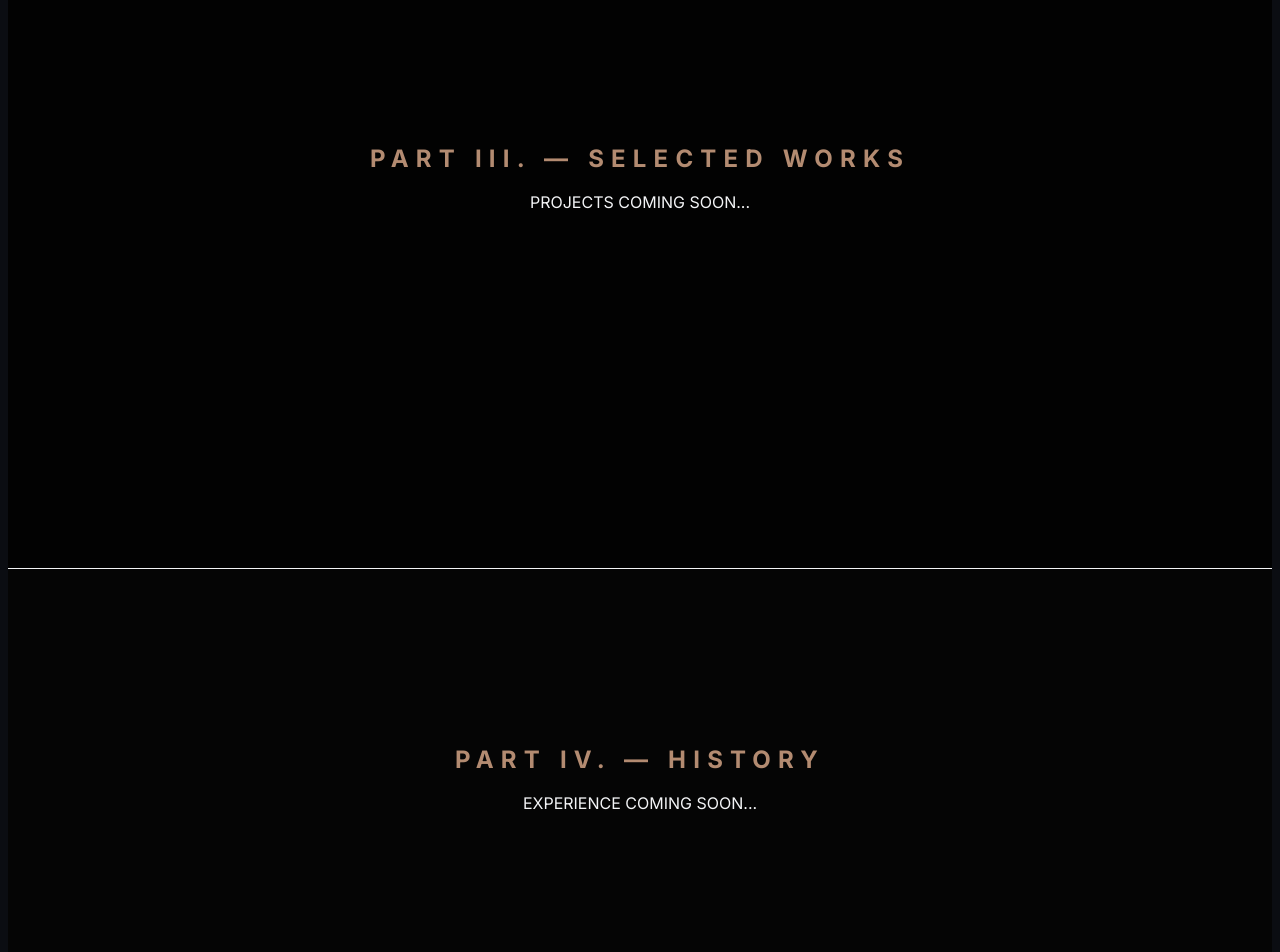
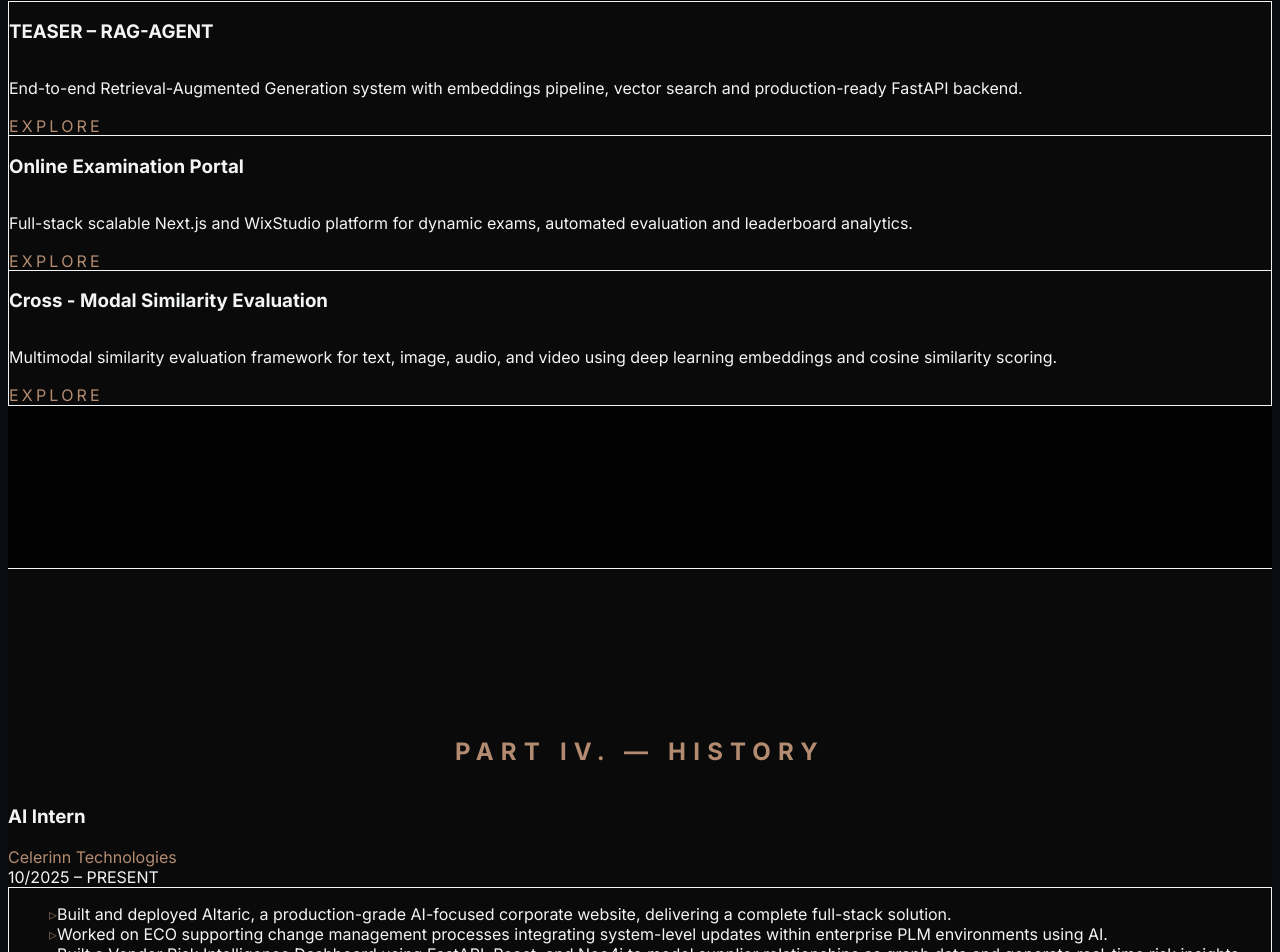
Before and after one commit to Vatshal-Venkat/portfolio, a Next.js app: page / in a window 1280 px wide. Shown: the part 1842-2794 px from the top of the page. Built offline with nearby package versions, Linux system fonts and the light colour scheme.

Commit message:
Added Projects

```diff
--- a/src/app/page.tsx
+++ b/src/app/page.tsx
@@ -1,4 +1,6 @@
 import Hero from "@/components/Hero";
+import ProjectsGrid from "@/components/ProjectsGrid";
+import ExperienceList from "@/components/ExperienceList";
 
 export default function Home() {
   return (
@@ -13,7 +15,7 @@ export default function Home() {
       {/*
         ABOUT SECTION
       */}
-      <section id="about" className="min-h-screen py-24 flex items-center justify-center text-white relative z-10 border-t border-white/5 bg-[#050505]">
+      <section id="about" className="min-h-screen py-24 flex items-center justify-center text-white relative z-10 border-t border-white/5 bg-[#0a0a0a]">
         <div className="max-w-4xl px-8 text-center">
           <h2 className="text-[#B38B71] text-xs font-bold tracking-[0.3em] uppercase mb-6">Part II. — The Architect</h2>
           <p className="text-xl md:text-3xl text-white/80 font-semibold leading-relaxed tracking-wide">
@@ -24,17 +26,19 @@ export default function Home() {
       </section>
 
       {/*
-        EXPERIENCE & PROJECTS SECTIONS
-        (Placeholders ready for further styling)
+        PROJECTS SECTION
       */}
-      <section id="projects" className="min-h-screen py-24 flex flex-col items-center justify-center text-white border-t border-white/5 bg-[#020202]">
-        <h2 className="text-[#B38B71] text-xs font-bold tracking-[0.3em] uppercase mb-12">Part III. — Selected Works</h2>
-        <div className="text-white/40 text-sm tracking-widest uppercase">Projects Coming Soon...</div>
+      <section id="projects" className="min-h-screen py-32 flex flex-col items-center justify-center text-white border-t border-white/5 bg-[#020202]">
+        <h2 className="text-[#B38B71] text-xs font-bold tracking-[0.3em] uppercase mb-16">Part III. — Selected Works</h2>
+        <ProjectsGrid />
       </section>
 
-      <section id="experience" className="min-h-[50vh] py-24 flex flex-col items-center justify-center text-white border-t border-white/5 bg-[#050505]">
-        <h2 className="text-[#B38B71] text-xs font-bold tracking-[0.3em] uppercase mb-12">Part IV. — History</h2>
-        <div className="text-white/40 text-sm tracking-widest uppercase">Experience Coming Soon...</div>
+      {/*
+        EXPERIENCE SECTION
+      */}
+      <section id="experience" className="min-h-[70vh] py-32 flex flex-col items-center justify-center text-white border-t border-white/5 bg-[#0a0a0a]">
+        <h2 className="text-[#B38B71] text-xs font-bold tracking-[0.3em] uppercase mb-16 relative z-10 bg-[#0a0a0a] px-4">Part IV. — History</h2>
+        <ExperienceList />
       </section>
 
     </main>
--- a/src/app/projects/Cross_modal/page.tsx
+++ b/src/app/projects/Cross_modal/page.tsx
@@ -1,7 +1,29 @@
+import SectionHeading from "@/components/SectionHeading";
+import TechStack from "@/components/TechStack";
+import ArchitectureBlock from "@/components/ArchitectureBlock";
+
 export default function CrossModalPage() {
   return (
-    <div>
-      <h1>Cross Modal Project</h1>
+    <div className="py-32 max-w-4xl">
+      <SectionHeading
+        title="Cross - Modal Similarity Evaluation System"
+        subtitle="Multimodal similarity evaluation framework across text, image, audio, and video."
+      />
+
+      <TechStack
+        stack={[
+          "Deep Learning",
+          "MiniLM",
+          "CLIP",
+          "Wav2Vec2",
+          "Python",
+          "Cosine Similarity",
+        ]}
+      />
+
+      <ArchitectureBlock
+        description="Built a comprehensive evaluation framework using state-of-the-art embedding models to compute semantic similarity across different modalities. Implemented normalization strategies and interactive visualization dashboards to benchmark performance and compare model effectiveness."
+      />
     </div>
   );
 }
--- /dev/null
+++ b/src/components/ExperienceList.tsx
@@ -0,0 +1,63 @@
+"use client";
+import { motion } from "framer-motion";
+
+const experiences = [
+    {
+        role: "AI Intern",
+        company: "Celerinn Technologies",
+        date: "10/2025 – Present",
+        points: [
+            "Built and deployed Altaric, a production-grade AI-focused corporate website, delivering a complete full-stack solution.",
+            "Worked on ECO supporting change management processes integrating system-level updates within enterprise PLM environments using AI.",
+            "Built a Vendor Risk Intelligence Dashboard using FastAPI, React, and Neo4j to model supplier relationships as graph data and generate real-time risk insights.",
+        ],
+    },
+];
+
+export default function ExperienceList() {
+    return (
+        <div className="max-w-4xl mx-auto w-full px-8 relative">
+            {/* Timeline track */}
+            <div className="absolute left-[39px] md:left-1/2 top-4 bottom-4 w-px bg-white/10 hidden md:block" />
+
+            {experiences.map((exp, index) => (
+                <motion.div
+                    key={index}
+                    initial={{ opacity: 0, y: 50 }}
+                    whileInView={{ opacity: 1, y: 0 }}
+                    viewport={{ once: true, margin: "-100px" }}
+                    transition={{ duration: 0.8 }}
+                    className="relative mb-16 last:mb-0"
+                >
+                    {/* Timeline node */}
+                    <div className="absolute left-0 left-[-35px] md:left-1/2 top-1.5 w-3 h-3 bg-[#B38B71] rounded-full shadow-[0_0_15px_rgba(179,139,113,0.5)] md:transform md:-translate-x-[5px] hidden md:block" />
+
+                    <div className="md:grid md:grid-cols-2 md:gap-16 items-start">
+                        <div className="text-left md:text-right mb-6 md:mb-0">
+                            <h3 className="text-xl md:text-2xl font-bold text-white mb-2">
+                                {exp.role}
+                            </h3>
+                            <div className="text-[#B38B71] font-semibold tracking-wide text-lg mb-2">
+                                {exp.company}
+                            </div>
+                            <div className="text-white/40 text-sm font-mono tracking-widest uppercase">
+                                {exp.date}
+                            </div>
+                        </div>
+
+                        <div className="bg-[#0a0a0a] border border-white/10 p-6 rounded-xl hover:border-white/20 transition-colors duration-500">
+                            <ul className="space-y-4 text-white/70 leading-relaxed md:text-base">
+                                {exp.points.map((point, i) => (
+                                    <li key={i} className="flex">
+                                        <span className="text-[#B38B71] mr-3 mt-1.5 opacity-60 text-sm">▹</span>
+                                        <span>{point}</span>
+                                    </li>
+                                ))}
+                            </ul>
+                        </div>
+                    </div>
+                </motion.div>
+            ))}
+        </div>
+    );
+}
--- a/src/components/ProjectCard.tsx
+++ b/src/components/ProjectCard.tsx
@@ -2,22 +2,38 @@
 import { motion } from "framer-motion";
 import Link from "next/link";
 
-export default function ProjectCard({ title, description, href }: any) {
+interface ProjectCardProps {
+  title: string;
+  description: string;
+  href: string;
+}
+
+export default function ProjectCard({ title, description, href }: ProjectCardProps) {
   return (
     <motion.div
       initial={{ opacity: 0, y: 60 }}
       whileInView={{ opacity: 1, y: 0 }}
-      viewport={{ once: true }}
+      viewport={{ once: true, margin: "-50px" }}
       transition={{ duration: 0.8 }}
+      className="h-full"
     >
       <Link
         href={href}
-        className="bg-[#111827] border border-gray-800 rounded-xl p-8 hover:border-gray-600 transition block"
+        className="group relative bg-[#0a0a0a] border border-white/5 rounded-2xl p-8 hover:border-[#B38B71]/40 transition-all duration-500 block h-full overflow-hidden"
       >
-        <h3 className="text-xl font-semibold mb-4">{title}</h3>
-        <p className="text-gray-400 text-sm leading-relaxed">
-          {description}
-        </p>
+        {/* Glow effect on hover */}
+        <div className="absolute inset-0 bg-gradient-to-br from-[#B38B71]/5 to-transparent opacity-0 group-hover:opacity-100 transition-opacity duration-700 pointer-events-none" />
+
+        <div className="relative z-10 flex flex-col h-full">
+          <h3 className="text-xl md:text-2xl font-bold text-white mb-4 group-hover:text-[#B38B71] transition-colors duration-500">{title}</h3>
+          <p className="text-white/50 text-sm md:text-base leading-relaxed flex-grow">
+            {description}
+          </p>
+          <div className="mt-8 flex items-center text-[#B38B71] text-xs tracking-[0.2em] uppercase font-bold">
+            <span className="group-hover:mr-3 transition-all duration-300">Explore</span>
+            <span className="opacity-0 group-hover:opacity-100 transition-all duration-300 transform -translate-x-2 group-hover:translate-x-0">→</span>
+          </div>
+        </div>
       </Link>
     </motion.div>
   );
--- /dev/null
+++ b/src/components/ProjectsGrid.tsx
@@ -0,0 +1,38 @@
+"use client";
+import ProjectCard from "./ProjectCard";
+
+const projects = [
+    {
+        title: "TEASER – RAG-AGENT",
+        description:
+            "End-to-end Retrieval-Augmented Generation system with embeddings pipeline, vector search and production-ready FastAPI backend.",
+        href: "/projects/rag_agent",
+    },
+    {
+        title: "Online Examination Portal",
+        description:
+            "Full-stack scalable Next.js and WixStudio platform for dynamic exams, automated evaluation and leaderboard analytics.",
+        href: "/projects/online_exam",
+    },
+    {
+        title: "Cross - Modal Similarity Evaluation",
+        description:
+            "Multimodal similarity evaluation framework for text, image, audio, and video using deep learning embeddings and cosine similarity scoring.",
+        href: "/projects/Cross_modal",
+    },
+];
+
+export default function ProjectsGrid() {
+    return (
+        <div className="max-w-6xl mx-auto w-full px-8 grid md:grid-cols-2 lg:grid-cols-3 gap-8">
+            {projects.map((project, index) => (
+                <ProjectCard
+                    key={index}
+                    title={project.title}
+                    description={project.description}
+                    href={project.href}
+                />
+            ))}
+        </div>
+    );
+}
```
